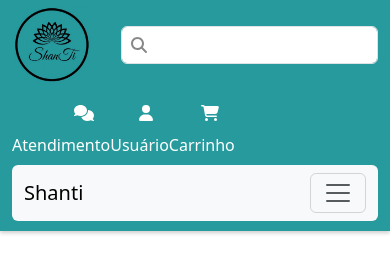
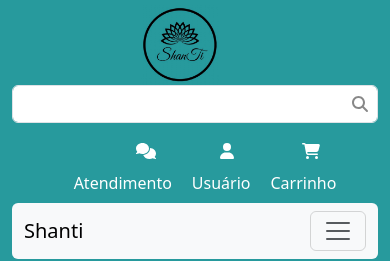
Before and after one commit to DevMalta/e-commerce-shanti, a React (Create React App) app: page / in a window 390 px wide. Shown: the top 261 px of the page. Built offline with nearby package versions, Linux system fonts and the light colour scheme; no server answers.

Commit message:
responsividade de itens

```diff
--- a/src/components/header.jsx
+++ b/src/components/header.jsx
@@ -25,7 +25,7 @@ function Header() {
           <div className="form-group">
             <form className="" role="search">
               <div className="search-input-container">
-                <input type="search" className="js-search-input form-control search-input" placeholder=" " aria-label="O que você está buscando?" />
+                <input type="search" className="js-search-input form-control search-input" placeholder="" aria-label="O que você está buscando?" />
                 <FontAwesomeIcon icon={faMagnifyingGlass} className="search-icon" onClick={toggleDropdown} style={{ cursor: 'pointer' }} />
               </div>
             </form>
@@ -83,9 +83,9 @@ function Header() {
                     </ul>
                   </li>
                 </ul>
-                <form role="search">
-                  <input className="form-control" type="search" placeholder="Search" aria-label="Search" />
-                </form>
+                {/* <form role="search">
+                  <input className="form-control" type="search" placeholder="Search" aria-label="Search" /> */}
+                {/* </form> */}
               </div>
             </div>
           </nav>
--- a/src/styles/header.css
+++ b/src/styles/header.css
@@ -17,7 +17,7 @@
   .search-icon {
     position: absolute;
     top: 50%;
-    left: 10px; /* Ajuste o valor conforme necessário para posicionar o ícone corretamente */
+    right: 10px; /* Ajuste o valor conforme necessário para posicionar o ícone corretamente */
     transform: translateY(-50%);
     color: #888; /* Cor do ícone da lupa */
   }
@@ -34,13 +34,44 @@
 }
 
 .form-group{
-    width: auto;
+    width: 550px;
 }
 
 .search-input-container{
-  max-width: 440px;
+  max-width: 740px;
   width: auto;
 }
 .container-2{
   padding-bottom: 10px;
 }
+
+.text-end{
+  text-align: center;
+}
+.text-end li{
+  margin-right: 20x;
+  margin-left: 20px;
+}
+
+@media (max-width: 990px){
+  .container-1{
+    align-items: center;
+    justify-content: center;
+  }
+  .logo-header{
+    margin-right: 30px;
+  }
+}
+
+
+@media (max-width: 768px){
+  .container-1{
+    flex-direction: column;
+    align-items: center;
+    justify-content: center;
+  }
+
+  .form-group{
+    width: 100%;
+  }
+}
```
